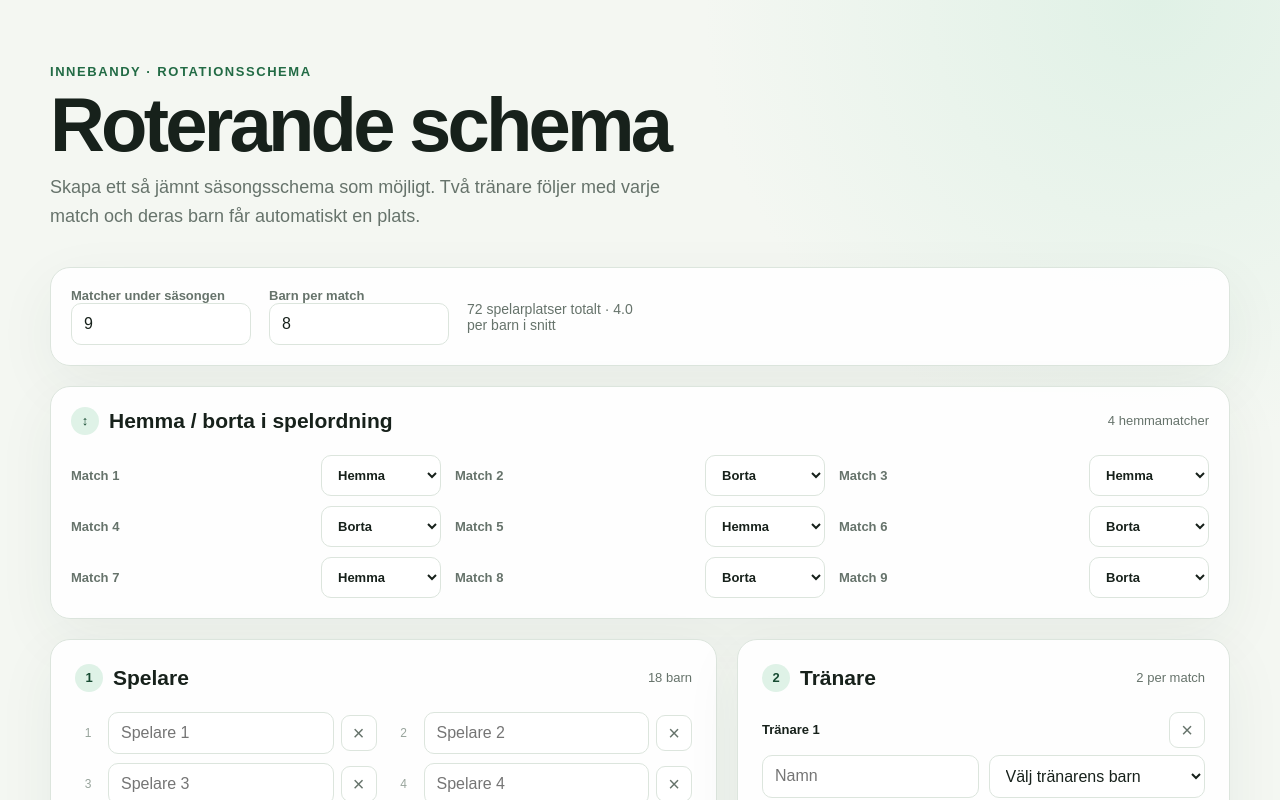
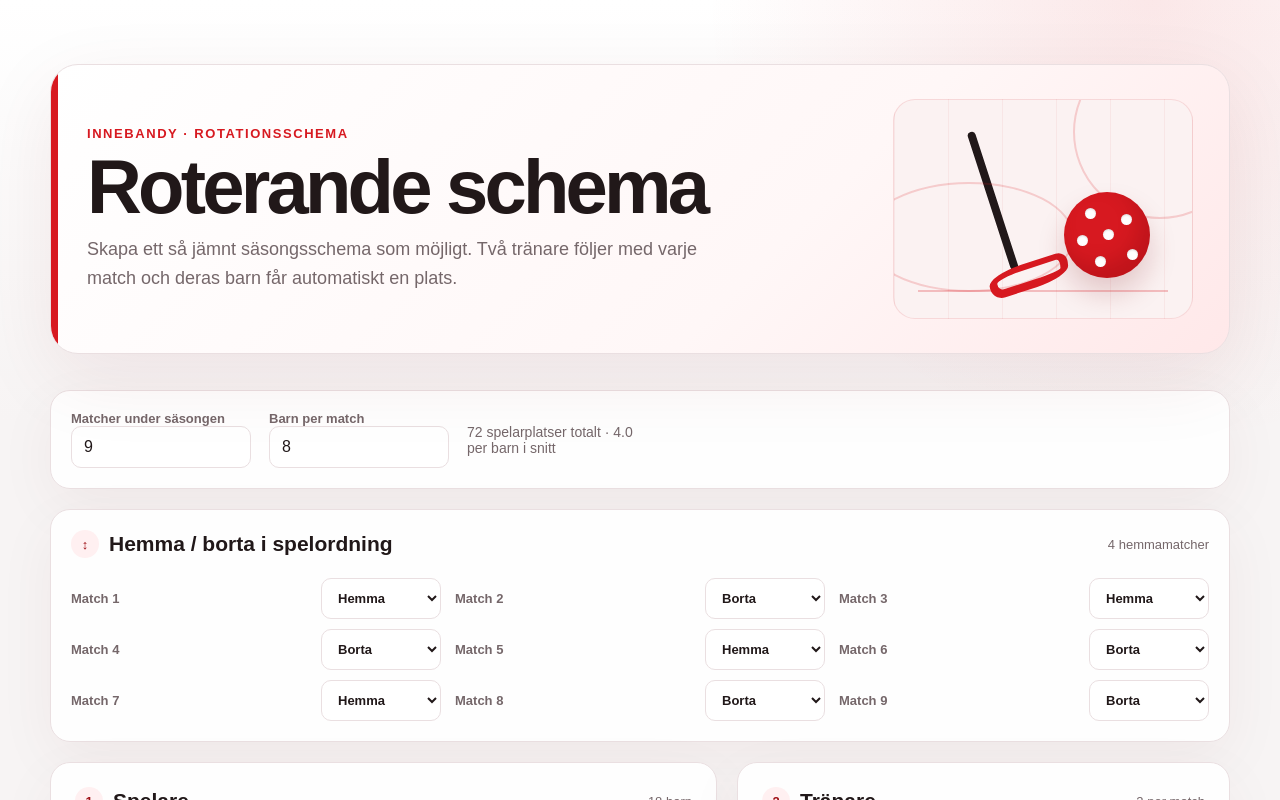
Before and after one commit to sebass80s/innebandy-schema, a Next.js app: page / in a window 1280 px wide. Shown: the top 800 px of the page. Built offline with nearby package versions, Linux system fonts and the light colour scheme.

Commit message:
Apply Ingelstad IBK floorball styling

```diff
--- a/app/globals.css
+++ b/app/globals.css
@@ -1,14 +1,14 @@
 :root {
-  --ink: #17211b;
-  --muted: #66736b;
-  --paper: #f4f7f2;
+  --ink: #211819;
+  --muted: #75676a;
+  --paper: #f7f4f4;
   --card: #ffffff;
-  --line: #dce5dd;
-  --green: #226b45;
-  --green-dark: #174b32;
-  --mint: #dff2e7;
-  --warm: #f5b942;
-  --danger: #a83b3b;
+  --line: #eadfe1;
+  --green: #d71920;
+  --green-dark: #9f1117;
+  --mint: #fff0f1;
+  --warm: #211819;
+  --danger: #9f1117;
 }
 
 * { box-sizing: border-box; }
@@ -19,8 +19,8 @@ body {
   margin: 0;
   color: var(--ink);
   background:
-    radial-gradient(circle at 90% 0%, #e0f1e6 0, transparent 28rem),
-    var(--paper);
+    radial-gradient(circle at 90% 0%, rgba(215,25,32,.10) 0, transparent 28rem),
+    linear-gradient(180deg, #fff 0, var(--paper) 420px);
   font-family: Arial, Helvetica, sans-serif;
 }
 
@@ -34,7 +34,35 @@ button { cursor: pointer; }
   padding: 64px 0 96px;
 }
 
-.hero { max-width: 760px; margin-bottom: 36px; }
+.hero {
+  position: relative;
+  display: grid;
+  grid-template-columns: minmax(0, 1fr) 300px;
+  gap: 36px;
+  align-items: center;
+  max-width: none;
+  margin-bottom: 36px;
+  padding: 34px 36px;
+  overflow: hidden;
+  border: 1px solid var(--line);
+  border-radius: 28px;
+  background:
+    linear-gradient(135deg, #ffffff 0%, #fff7f7 62%, #ffe8e9 100%);
+  box-shadow: 0 24px 80px rgba(110,16,20,.08);
+}
+
+.hero::before {
+  content: "";
+  position: absolute;
+  inset: 0 auto 0 0;
+  width: 7px;
+  background: var(--green);
+}
+
+.hero-copy {
+  position: relative;
+  z-index: 2;
+}
 
 .eyebrow {
   color: var(--green);
@@ -60,10 +88,10 @@ h1 {
 }
 
 .card {
-  background: rgba(255,255,255,.92);
+  background: rgba(255,255,255,.94);
   border: 1px solid var(--line);
   border-radius: 20px;
-  box-shadow: 0 18px 60px rgba(32,63,43,.06);
+  box-shadow: 0 18px 60px rgba(92,18,22,.05);
 }
 
 .settings {
@@ -220,12 +248,13 @@ input:focus, select:focus {
   display: grid;
   gap: 4px;
   padding: 16px;
-  background: #17211b;
+  background: #211819;
   color: #fff;
   border-radius: 14px;
+  border-top: 4px solid var(--green);
 }
 
-.stats span { color: #b9c8bf; font-size: 12px; }
+.stats span { color: #d8c9cc; font-size: 12px; }
 
 .stats strong { font-size: 28px; }
 
@@ -407,3 +436,177 @@ input:focus, select:focus {
 @media (max-width: 520px) {
   .venue-grid { grid-template-columns: 1fr; }
 }
+
+
+/* Ingelstad IBK inspired floorball hero */
+.floorball-visual {
+  position: relative;
+  min-height: 220px;
+  overflow: hidden;
+  border-radius: 22px;
+  background:
+    linear-gradient(rgba(255,255,255,.25), rgba(255,255,255,.25)),
+    repeating-linear-gradient(
+      90deg,
+      rgba(215,25,32,.08) 0,
+      rgba(215,25,32,.08) 1px,
+      transparent 1px,
+      transparent 54px
+    ),
+    #f9eeee;
+  border: 1px solid rgba(215,25,32,.12);
+}
+
+.floorball-visual::before {
+  content: "";
+  position: absolute;
+  width: 170px;
+  height: 170px;
+  right: -55px;
+  top: -55px;
+  border: 2px solid rgba(215,25,32,.18);
+  border-radius: 50%;
+}
+
+.floorball-visual::after {
+  content: "";
+  position: absolute;
+  left: 24px;
+  right: 24px;
+  bottom: 26px;
+  height: 2px;
+  background: rgba(215,25,32,.25);
+}
+
+.floorball-ball {
+  position: absolute;
+  right: 42px;
+  bottom: 40px;
+  width: 86px;
+  height: 86px;
+  border-radius: 50%;
+  background: var(--green);
+  box-shadow:
+    inset -10px -12px 20px rgba(106,4,9,.22),
+    0 16px 28px rgba(121,12,17,.18);
+}
+
+.floorball-ball .hole {
+  position: absolute;
+  width: 11px;
+  height: 11px;
+  border-radius: 50%;
+  background: #fff;
+  box-shadow: inset 0 1px 2px rgba(0,0,0,.15);
+}
+
+.floorball-ball .h1 { left: 21px; top: 16px; }
+.floorball-ball .h2 { right: 18px; top: 22px; }
+.floorball-ball .h3 { left: 13px; top: 43px; }
+.floorball-ball .h4 { left: 39px; top: 37px; }
+.floorball-ball .h5 { right: 12px; bottom: 18px; }
+.floorball-ball .h6 { left: 31px; bottom: 11px; }
+
+.floorball-stick {
+  position: absolute;
+  left: 54px;
+  top: 24px;
+  width: 150px;
+  height: 176px;
+  transform: rotate(-18deg);
+  transform-origin: bottom center;
+}
+
+.stick-shaft {
+  position: absolute;
+  left: 73px;
+  top: 0;
+  width: 8px;
+  height: 145px;
+  border-radius: 999px;
+  background: #211819;
+}
+
+.stick-blade {
+  position: absolute;
+  left: 47px;
+  bottom: 8px;
+  width: 82px;
+  height: 26px;
+  border: 8px solid var(--green);
+  border-top-width: 6px;
+  border-radius: 50% 14px 50% 18px;
+  transform: skewX(-12deg);
+}
+
+.court-line {
+  position: absolute;
+  left: -30px;
+  top: 82px;
+  width: 210px;
+  height: 110px;
+  border: 2px solid rgba(215,25,32,.18);
+  border-radius: 50%;
+}
+
+.match-number {
+  background: linear-gradient(180deg, #fff2f3, #ffe4e6);
+  border-right: 3px solid var(--green);
+}
+
+.generate {
+  box-shadow: 0 10px 24px rgba(215,25,32,.18);
+}
+
+.generate:hover {
+  transform: translateY(-1px);
+}
+
+.secondary {
+  border: 1px solid rgba(215,25,32,.18);
+}
+
+@media (max-width: 820px) {
+  .hero {
+    grid-template-columns: 1fr;
+    padding: 28px;
+  }
+
+  .floorball-visual {
+    min-height: 160px;
+  }
+
+  .floorball-stick {
+    left: 28%;
+    top: 4px;
+  }
+
+  .floorball-ball {
+    right: 22%;
+    bottom: 28px;
+  }
+}
+
+@media (max-width: 520px) {
+  .hero {
+    padding: 24px 20px;
+    border-radius: 22px;
+  }
+
+  .floorball-visual {
+    min-height: 135px;
+  }
+
+  .floorball-stick {
+    transform: rotate(-18deg) scale(.78);
+    left: 22%;
+    top: -10px;
+  }
+
+  .floorball-ball {
+    width: 72px;
+    height: 72px;
+    right: 16%;
+    bottom: 24px;
+  }
+}
```
